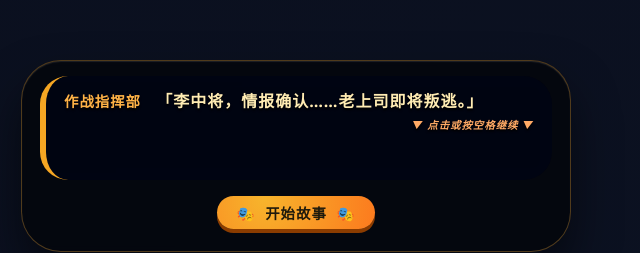
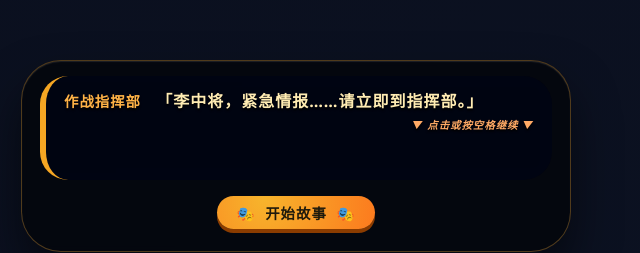
Before and after one commit to alawab/vice_leader, a plain HTML site: page index.html in a window 1280 px wide. Shown: the part 256-509 px from the top of the page, 344-984 px from the left. Drawn offline with Linux system fonts and the light colour scheme.

Commit message:
Update index.html

```diff
--- a/index.html
+++ b/index.html
@@ -810,7 +810,7 @@
         currentPhase='story1';
         hideGameUI();
         actionButtonsDiv.innerHTML = `<button id="startStoryBtn">🎭 开始故事 🎭</button>`;
-        setDialogue("作战指挥部", "「李中将，情报确认……老上司即将叛逃。」");
+        setDialogue("作战指挥部", "「李中将，紧急情报……请立即到指挥部。」");
         clickHint.style.display = 'block';
         const startBtn = document.getElementById('startStoryBtn');
         if(startBtn) startBtn.addEventListener('click', () => { actionButtonsDiv.innerHTML=''; story1Index=0; advanceStory1(); });
```
